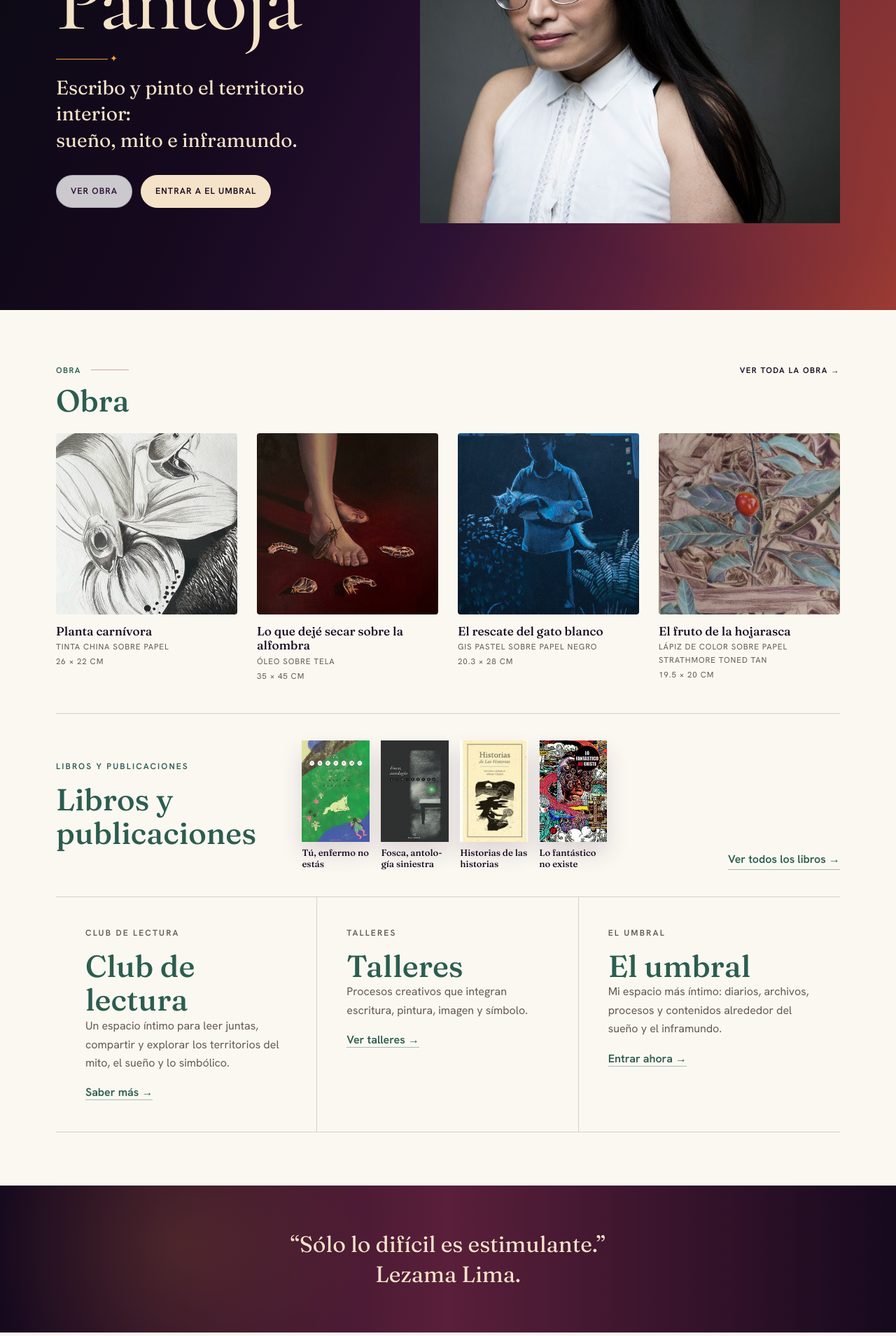
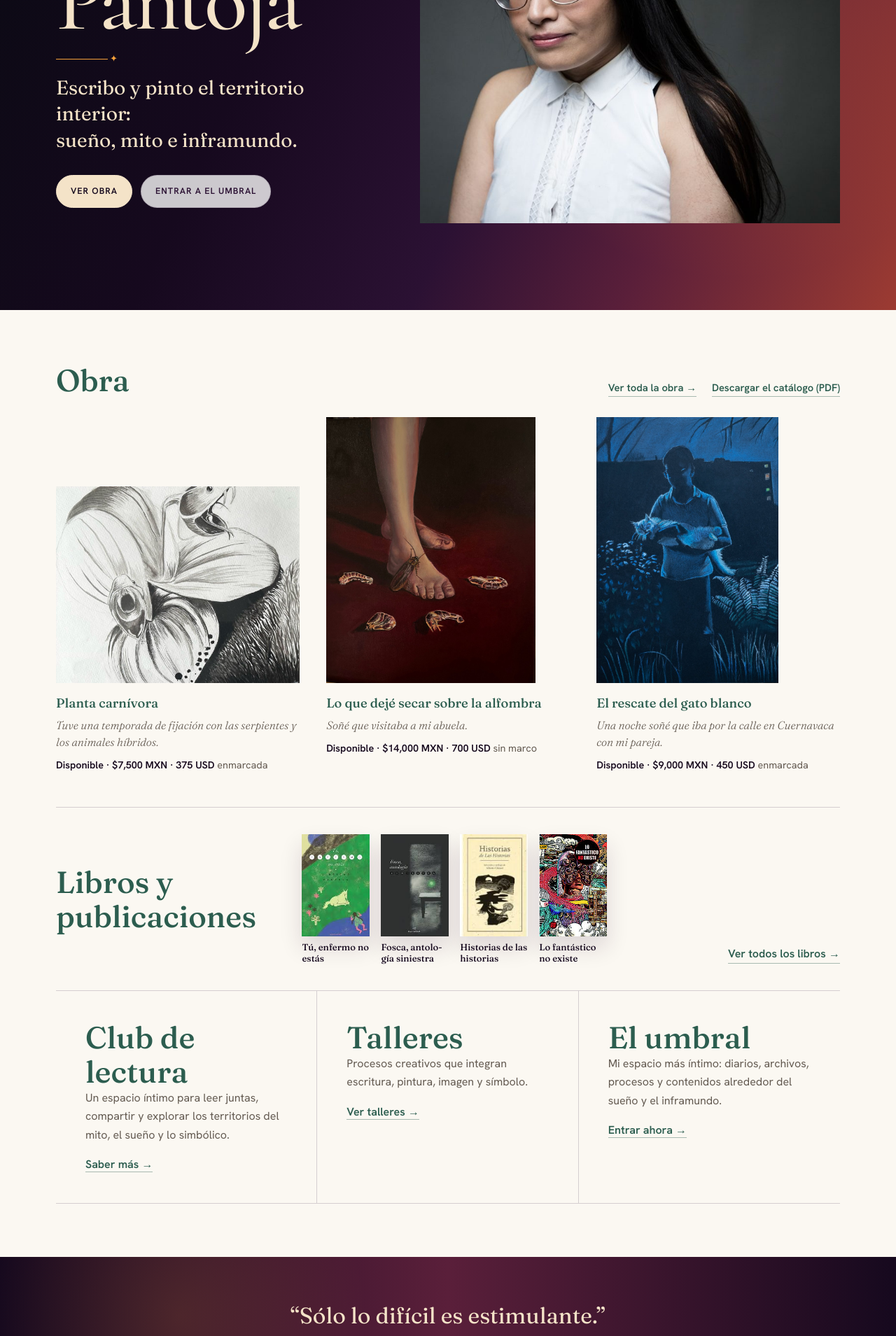
Before and after one commit to LiberPH/libertad-pantoja_site, a Jekyll site: the page built from index.html, in a window 1280 px wide. Shown: the part 434-2343 px from the top of the page at 70% size. Built offline with Jekyll 4.4.1, drawn with Linux system fonts in a browser that asks for light colours.

Commit message:
Inicio vende: «Ver obra» principal y obras destacadas con sueño y precio
1. «Ver obra» pasa a botón principal; «Entrar a El umbral», secundario.
2. Cada obra destacada muestra la primera frase de su sueño, el estado y
   el precio (con «enmarcada»/«sin marco»), y enlaza a su ficha.
3. Tres obras más grandes, en su proporción real y sin recorte.
4. Enlace «Descargar el catálogo (PDF)» junto a «Ver toda la obra».
5. Se quitan las etiquetas que repetían el título (Obra, Libros, Club,
   Talleres, El umbral).

Co-Authored-By: Claude Opus 5.5 <noreply@anthropic.com>

```diff
--- a/assets/css/main.css
+++ b/assets/css/main.css
@@ -1143,33 +1143,24 @@ main {
   color: var(--tinta-profunda);
 }
 
-.section-kicker {
+.home-section-head {
   display: flex;
+  flex-wrap: wrap;
   justify-content: space-between;
-  align-items: center;
-  gap: 24px;
-  margin-bottom: 10px;
-  color: var(--verde);
-  font-size: 0.72rem;
-  font-weight: 600;
-  letter-spacing: 0.12em;
-  text-transform: uppercase;
+  align-items: baseline;
+  gap: 8px 24px;
 }
 
-.section-kicker span {
-  display: inline-flex;
-  align-items: center;
-  gap: 14px;
+.home-section-links {
+  display: flex;
+  flex-wrap: wrap;
+  gap: 6px 22px;
+  margin: 0;
+  font-size: 0.92rem;
+  font-weight: 600;
 }
 
-.section-kicker span::after {
-  content: "";
-  width: 54px;
-  height: 1px;
-  background: rgba(156, 59, 50, 0.45);
-}
-
-.section-kicker a { color: var(--tinta-profunda); }
+.home-section-links a { border-bottom: 1px solid rgba(44, 93, 79, 0.4); }
 
 .home-art-feature h2,
 .home-books-feature h2,
@@ -1180,10 +1171,11 @@ main {
 
 .home-art-row {
   display: grid;
-  grid-template-columns: repeat(4, minmax(0, 1fr));
-  gap: clamp(18px, 2.3vw, 28px);
-  margin-top: 22px;
-  padding-bottom: 44px;
+  grid-template-columns: repeat(3, minmax(0, 1fr));
+  gap: clamp(24px, 3vw, 44px);
+  align-items: start;
+  margin-top: 28px;
+  padding-bottom: 48px;
   border-bottom: 1px solid rgba(43, 17, 51, 0.18);
 }
 
@@ -1192,30 +1184,49 @@ main {
   color: inherit;
 }
 
-.home-art-link:hover h3 { color: var(--verde); }
+.home-art-image {
+  display: flex;
+  align-items: flex-end;
+  height: 380px;
+}
 
-.home-art-item img {
+.home-art-image img {
   display: block;
-  width: 100%;
-  aspect-ratio: 1 / 1;
-  object-fit: cover;
-  border-radius: 4px;
-  background: rgba(43, 17, 51, 0.08);
+  width: auto;
+  max-width: 100%;
+  height: auto;
+  max-height: 100%;
 }
 
 .home-art-item h3 {
-  margin-top: 14px;
-  color: var(--tinta-profunda);
-  font-size: 1.08rem;
+  margin-top: 18px;
+  color: var(--verde);
+  font-size: 1.15rem;
   line-height: 1.2;
 }
 
-.home-art-item p {
-  margin: 2px 0 0;
+.home-art-link:hover h3 { color: var(--tinta-profunda); }
+
+.home-art-verso {
+  margin: 8px 0 0;
+  font-family: 'Fraunces', serif;
+  font-style: italic;
+  font-weight: 300;
+  font-size: 1rem;
+  line-height: 1.5;
   color: var(--tinta-media);
-  font-size: 0.72rem;
-  letter-spacing: 0.08em;
-  text-transform: uppercase;
+}
+
+.home-art-price {
+  margin: 10px 0 0;
+  font-size: 0.9rem;
+  font-weight: 600;
+  color: var(--tinta-profunda);
+}
+
+.home-art-price span {
+  font-weight: 400;
+  color: var(--tinta-media);
 }
 
 .home-books-feature {
@@ -1341,7 +1352,8 @@ summary:focus-visible,
 
   .home-hero { grid-template-columns: 1fr; }
   .home-hero-art { min-height: auto; }
-  .home-art-row { grid-template-columns: repeat(2, 1fr); }
+  .home-art-row { grid-template-columns: 1fr; gap: 40px; }
+  .home-art-image { height: auto; max-height: 70vh; }
   .home-books-feature,
   .home-three-columns { grid-template-columns: 1fr; }
 
@@ -1408,7 +1420,6 @@ summary:focus-visible,
 
   .home-hero h1 { font-size: clamp(3.4rem, 18vw, 5rem); }
 
-  .home-art-row,
   .home-book-row { grid-template-columns: 1fr 1fr; }
 
   .visor { padding: 64px 12px 24px; }
--- a/index.html
+++ b/index.html
@@ -14,8 +14,8 @@ title: "Inicio"
     </p>
 
     <div class="hero-actions">
-      <a class="button secondary" href="{{ '/obra/' | relative_url }}">Ver obra</a>
-      <a class="button primary" href="{{ site.substack }}">Entrar a El umbral</a>
+      <a class="button primary" href="{{ '/obra/' | relative_url }}">Ver obra</a>
+      <a class="button secondary" href="{{ site.substack }}">Entrar a El umbral</a>
     </div>
   </div>
 
@@ -27,22 +27,28 @@ title: "Inicio"
 <section class="home-editorial">
 
   <section class="home-art-feature">
-    <div class="section-kicker">
-      <span>Obra</span>
-      <a href="{{ '/obra/' | relative_url }}">Ver toda la obra →</a>
+    <div class="home-section-head">
+      <h2>Obra</h2>
+      <p class="home-section-links">
+        <a href="{{ '/obra/' | relative_url }}">Ver toda la obra →</a>
+        <a href="{{ '/assets/docs/catalogo-libertad-pantoja.pdf' | relative_url }}" download>Descargar el catálogo (PDF)</a>
+      </p>
     </div>
 
-    <h2>Obra</h2>
-
     <div class="home-art-row">
-      {% assign featured_obras = site.data.obras | where: "featured", true | slice: 0, 4 %}
+      {% assign ui = site.data.ui.obra %}
+      {% assign featured_obras = site.data.obras | where: "featured", true | slice: 0, 3 %}
       {% for obra in featured_obras %}
+      {% assign st = ui.status[obra.status] %}
+      {% assign verso = obra.description | split: ". " | first %}
       <article class="home-art-item">
         <a class="home-art-link" href="{{ '/obra/' | relative_url }}#{{ obra.title | slugify }}">
-          <img src="{{ obra.image | relative_url }}" alt="{{ obra.title }}" loading="lazy" decoding="async">
+          <span class="home-art-image"><img src="{{ obra.image | relative_url }}" alt="{{ obra.alt | default: obra.title }}" loading="lazy" decoding="async"></span>
           <h3>{{ obra.title }}</h3>
-          <p>{{ obra.technique }}</p>
-          <p>{{ obra.dimensions }}</p>
+          {% if verso %}<p class="home-art-verso">{{ verso | strip }}{% unless verso contains "." %}.{% endunless %}</p>{% endif %}
+          <p class="home-art-price">
+            {{ st.label | default: obra.status }}{% if st.show_price != false and obra.price %} · {{ obra.price }}{% if obra.framing %} <span>{{ obra.framing | downcase }}</span>{% endif %}{% endif %}
+          </p>
         </a>
       </article>
       {% endfor %}
@@ -51,7 +57,6 @@ title: "Inicio"
 
   <section class="home-books-feature">
     <div>
-      <p class="eyebrow">Libros y publicaciones</p>
       <h2>Libros y<br>publicaciones</h2>
     </div>
 
@@ -72,21 +77,18 @@ title: "Inicio"
 
   <section class="home-three-columns">
     <article class="home-mini-card">
-      <p class="eyebrow">Club de lectura</p>
       <h2>Club de lectura</h2>
       <p>Un espacio íntimo para leer juntas, compartir y explorar los territorios del mito, el sueño y lo simbólico.</p>
       <a class="text-link" href="{{ '/club/' | relative_url }}">Saber más →</a>
     </article>
 
     <article class="home-mini-card">
-      <p class="eyebrow">Talleres</p>
       <h2>Talleres</h2>
       <p>Procesos creativos que integran escritura, pintura, imagen y símbolo.</p>
       <a class="text-link" href="{{ '/talleres/' | relative_url }}">Ver talleres →</a>
     </article>
 
     <article class="home-mini-card">
-      <p class="eyebrow">El umbral</p>
       <h2>El umbral</h2>
       <p>Mi espacio más íntimo: diarios, archivos, procesos y contenidos alrededor del sueño y el inframundo.</p>
       <a class="text-link" href="{{ site.substack }}">Entrar ahora →</a>
```
